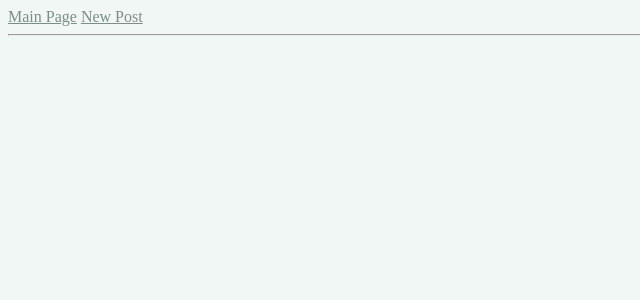
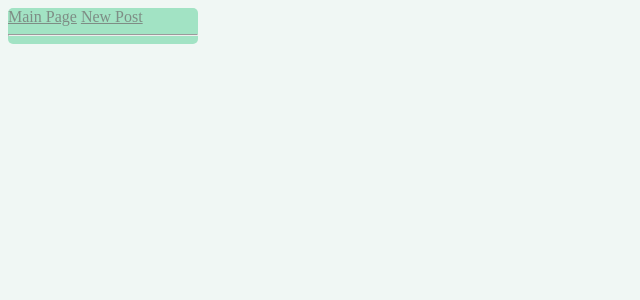
Before and after one commit to MeGodzillaUDead/blogz, a Flask app: page /blog in a window 1280 px wide. Shown: the top 300 px of the page, without its empty margins (0-640 px from the left). Run offline with Flask 2, Linux system fonts and the light colour scheme; data that the repository does not hold is empty.

Commit message:
added some divs for left and right

```diff
--- a/static/style.css
+++ b/static/style.css
@@ -22,3 +22,15 @@ a:hover {
 a:active {
     color: #b3bfb8;
 }
+
+#left {
+	background-color: #a2e3c4;
+	border-radius: 5px;
+	float: left;
+	width: 15%;
+	}
+
+#right {
+	float: right;
+	width: 80%;
+	}
--- a/templates/base.html
+++ b/templates/base.html
@@ -4,14 +4,21 @@
 	<link type="text/css" rel="stylesheet" href="{{ url_for('static', filename='style.css') }}" >
 </head>
 	<body>
+		<div id="left">
+			<a href="/blog">Main Page</a>  <a href="/newpost">New Post</a>
+			<hr />
+		</div>
+
+		<div id="right">
 			{% with messages = get_flashed_messages() %}
 				{% for message in messages %}
 				<p>{{message}}</p>
 				{% endfor %}
 			{% endwith %}
-		<a href="/blog">Main Page</a>  <a href="/newpost">New Post</a>
-		<hr />
+
 			{% block content %}
 			{% endblock %}
+		</div>
+
 	</body>
 </html>
```
Lines whose indentation alone changed are shown as unchanged.
